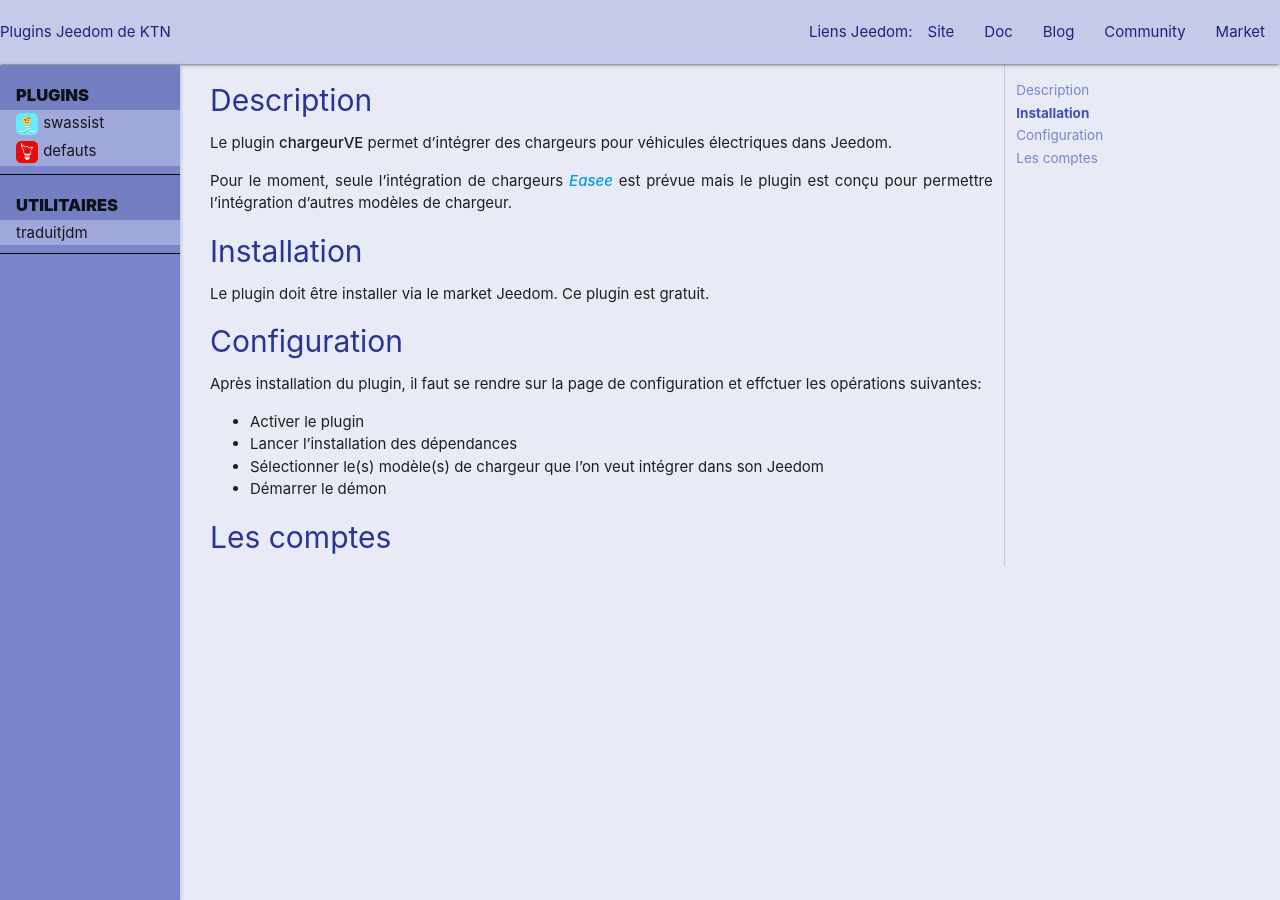
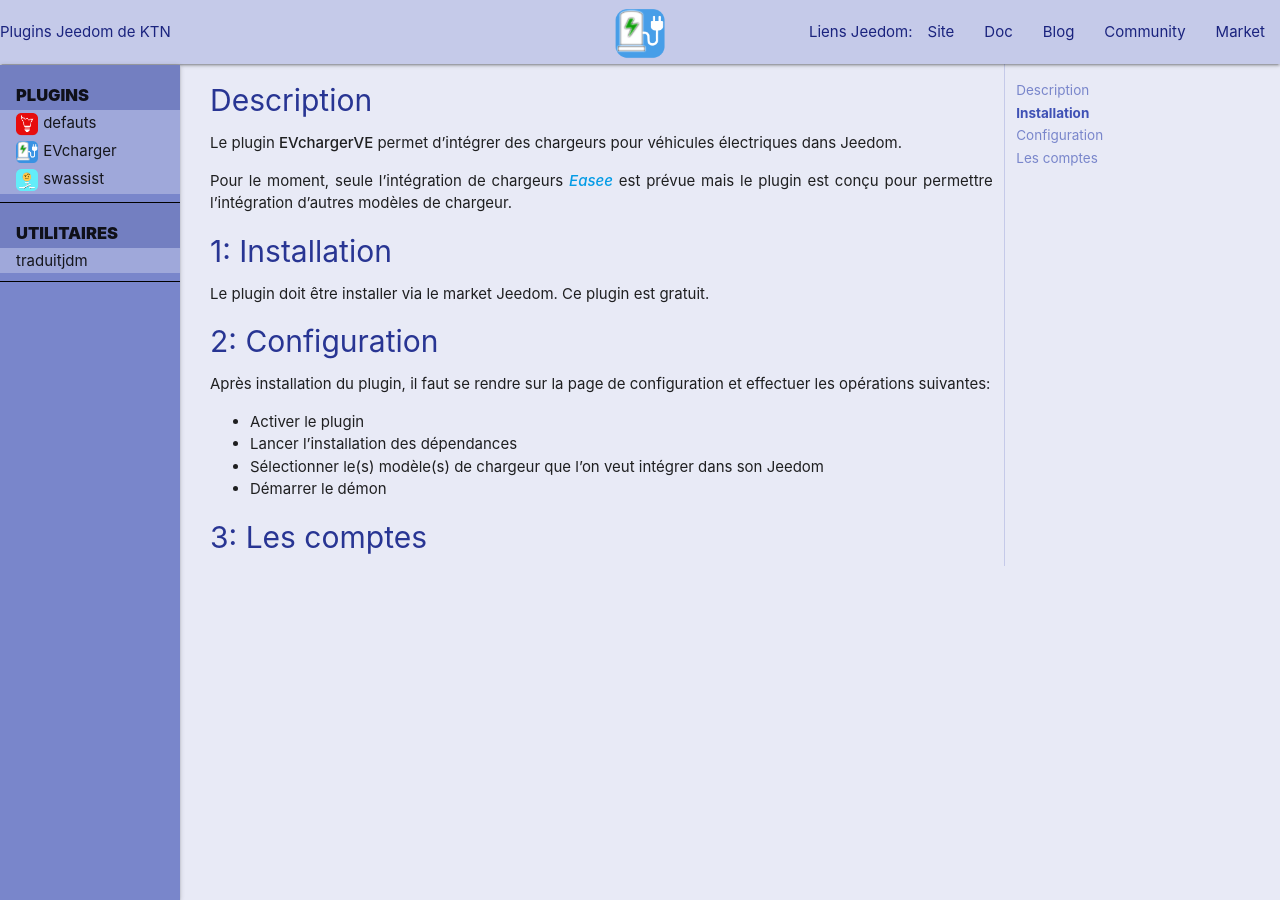
Before and after one commit to ktn001/ktn001.github.io, a Jekyll site: the page built from fr_FR/EVcharger/index.md, in a window 1280 px wide. Built offline with Jekyll 4.4.1, drawn with Linux system fonts in a browser that asks for light colours.

Commit message:
début de doc pour EVcharger

```diff
--- a/_config.yml
+++ b/_config.yml
@@ -5,18 +5,19 @@
 
 docs:
   Plugins:
-    #    chargeurVE:
-    #  icon : chargeurVE_icon.png
-    #  pages:
-    #    doc: index.html
-    #    changeLog: changelog.html
-    swassist:
-      icon : swassist_icon.png
+    defauts:
+      icon : defauts_icon.png
       pages:
         doc: index.html
         changeLog: changelog.html
-    defauts:
-      icon : defauts_icon.png
+    EVcharger:
+      icon : EVcharger_icon.png
+      pages:
+        doc: index.html
+        changeLog: changelog.html
+        Ajout d'un modèle: ajoutModel.html
+    swassist:
+      icon : swassist_icon.png
       pages:
         doc: index.html
         changeLog: changelog.html
--- a/fr_FR/chargeurVE/index.md
+++ b/fr_FR/EVcharger/index.md
@@ -1,21 +1,24 @@
 ---
 layout: default
-title: chargeurVE
+title: EVcharger
 ---
 # Description
 
-Le plugin **chargeurVE** permet d'intégrer des chargeurs pour véhicules électriques dans Jeedom.
+Le plugin **EVchargerVE** permet d'intégrer des chargeurs pour véhicules électriques dans Jeedom.
 
 Pour le moment, seule l'intégration de chargeurs ***[Easee](http://easee.com)*** est prévue mais le plugin est conçu pour permettre l'intégration d'autres modèles de chargeur.
 
 # Installation
+{: .num}
 Le plugin doit être installer via le market Jeedom. Ce plugin est gratuit.
 
 # Configuration
-Après installation du plugin, il faut se rendre sur la page de configuration et effctuer les opérations suivantes:
+{: .num}
+Après installation du plugin, il faut se rendre sur la page de configuration et effectuer les opérations suivantes:
 + Activer le plugin
 + Lancer l'installation des dépendances
 + Sélectionner le(s) modèle(s) de chargeur que l'on veut intégrer dans son Jeedom
 + Démarrer le démon
 
 # Les comptes
+{: .num}
```
Also changed, not shown: fr_FR/EVcharger/ajoutModel.md (added, +11 -0 lines), fr_FR/EVcharger/changelog.md (renamed from fr_FR/chargeurVE/changelog.md, +1 -0 lines), images/EVcharger/EVcharger_icon.png (added), images/chargeurVE/chargeurVE_icon.png (deleted).
